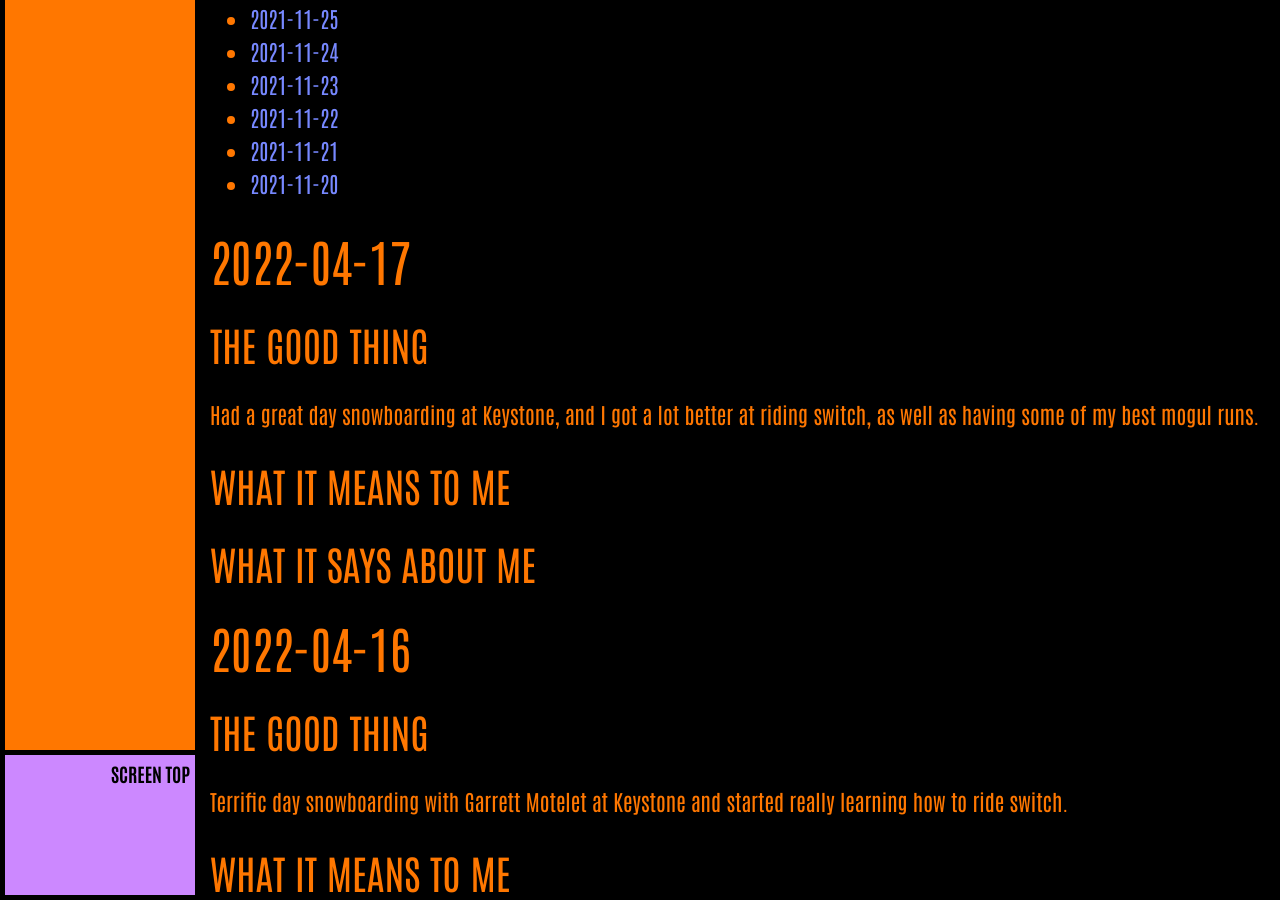
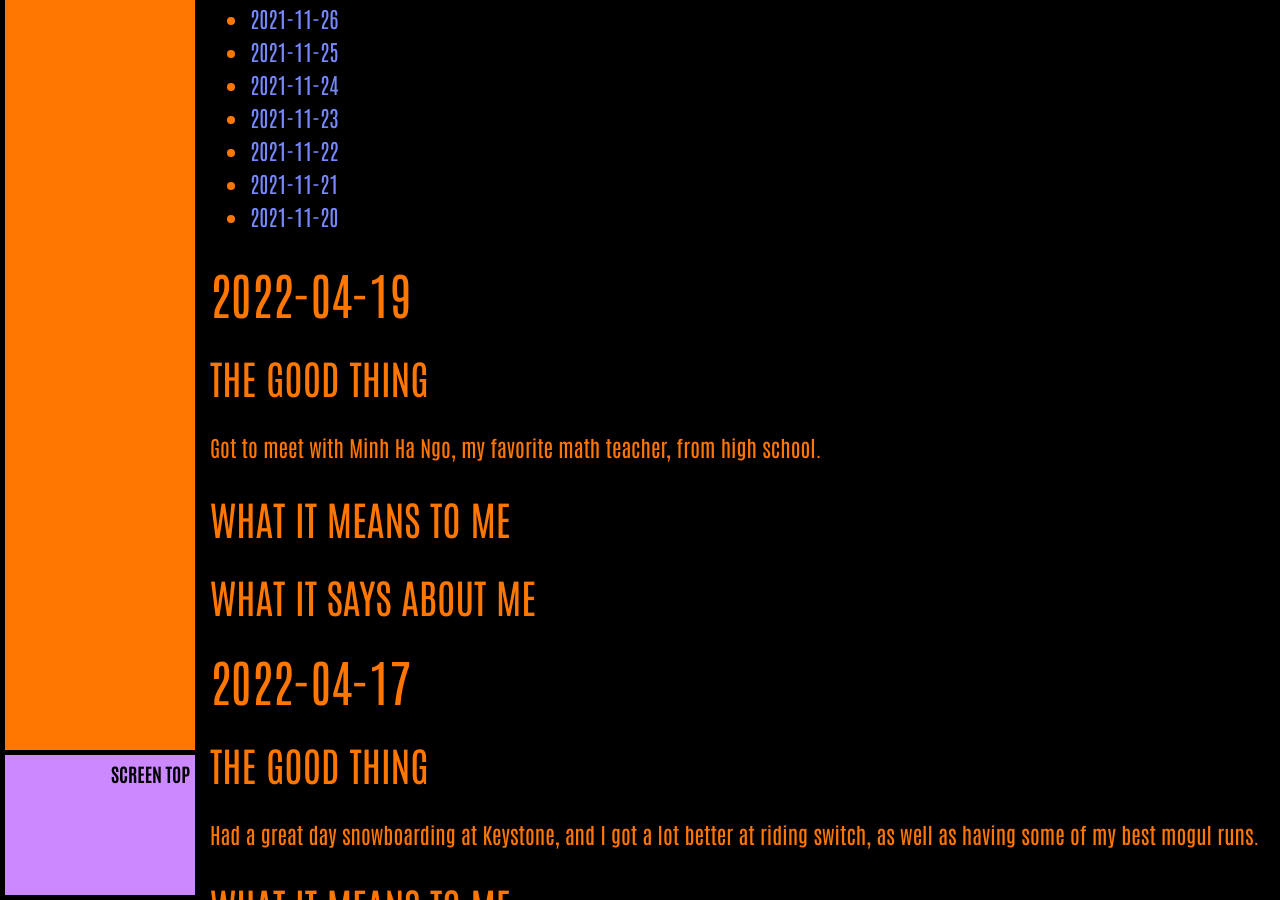
Before and after one commit to ArthurZey/arthurzey.github.io, a Jekyll site: the page built from _pages/one-good-thing.md, in a window 1280 px wide and 900 px high, scrolled down 3289 px. Built offline with Jekyll 4.4.1, drawn with Linux system fonts in a browser that asks for light colours; some of the changed text lies outside the part shown.

Commit message:
added stub for 2022-04-19

```diff
--- a/_pages/one-good-thing.md
+++ b/_pages/one-good-thing.md
@@ -12,6 +12,15 @@ sitemap: false
 * TOC
 {:toc}
 {::options toc_levels="2" /}
+
+## 2022-04-19
+### The Good Thing
+Got to meet with Minh Ha Ngo, my favorite math teacher, from high school.
+### What It Means to Me
+
+### What It Says about Me
+
+
 
 ## 2022-04-17
 ### The Good Thing
```
Also changed, not shown: other parts of _pages/one-good-thing.md (+1 -1 lines).
